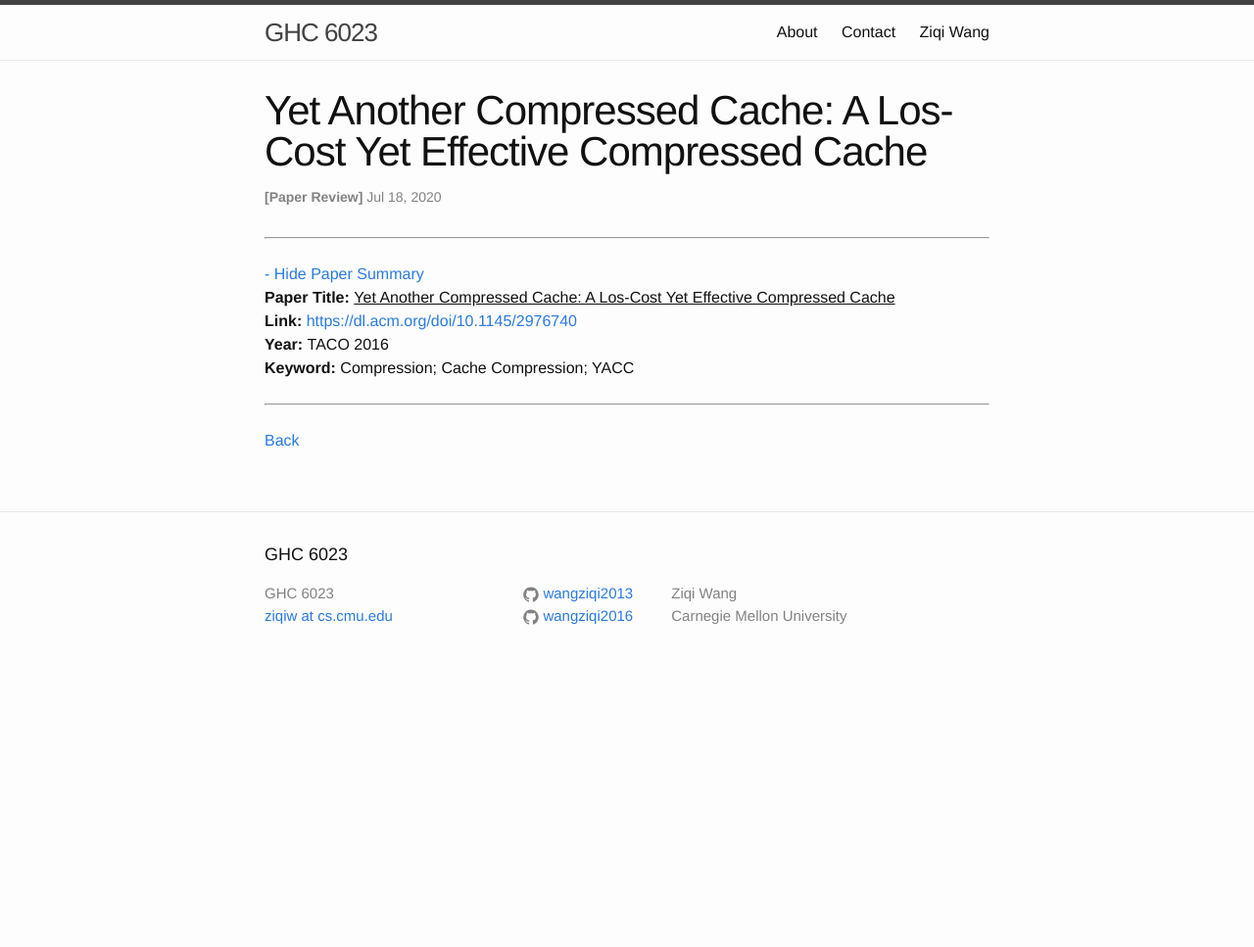
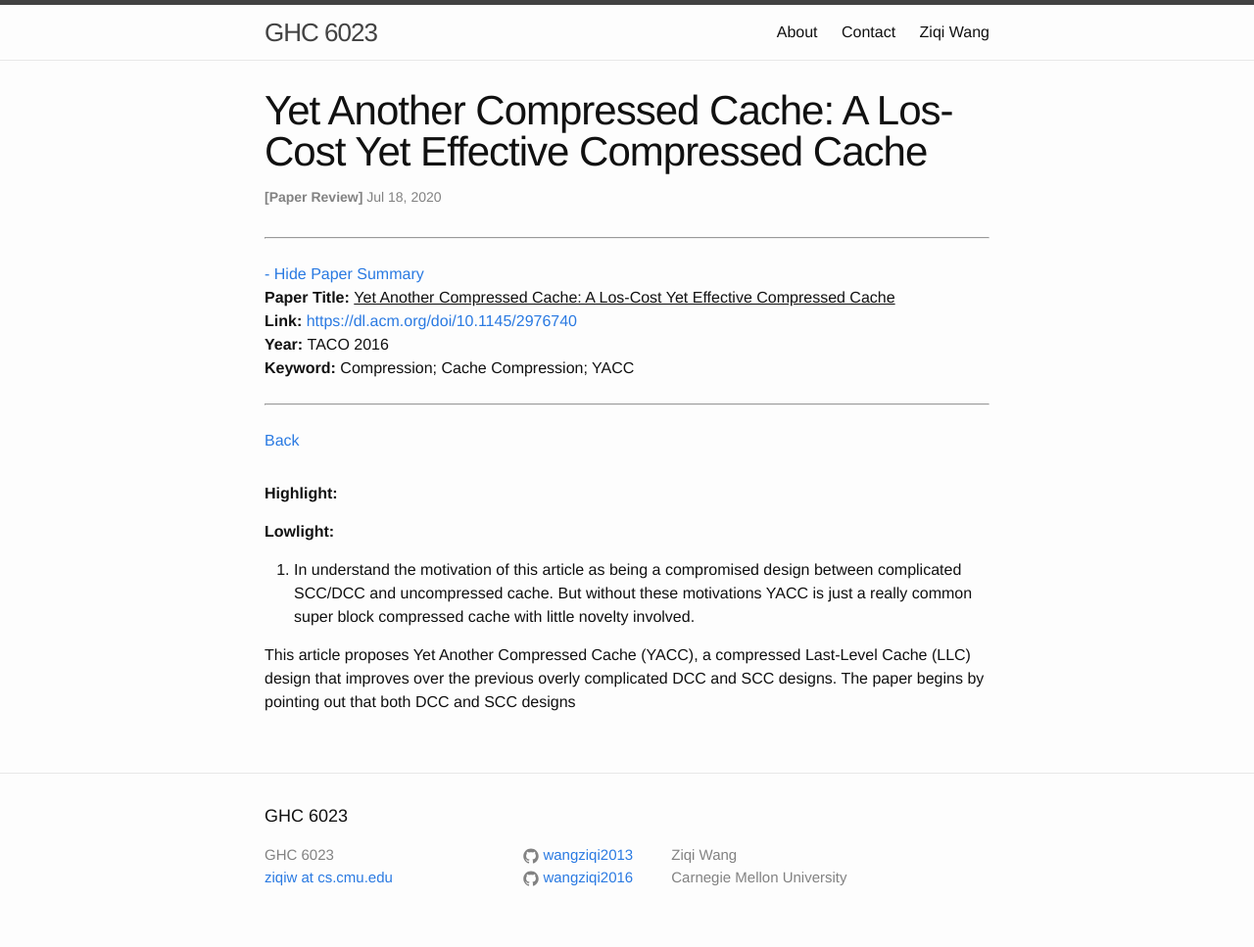
Before and after one commit to wangziqi2013/wangziqi2013.github.io, a Jekyll site: the page built from _posts/2020-07-17-yacc.markdown, in a window 1280 px wide. Shown: the whole page at 98% size. Built offline with Jekyll 4.4.1, drawn with Linux system fonts in a browser that asks for light colours; before the commit the page ends 900 px from its top, so only the background shows below that.

Commit message:
Adding lowlight

```diff
--- a/_posts/2020-07-17-yacc.markdown
+++ b/_posts/2020-07-17-yacc.markdown
@@ -12,3 +12,13 @@ htm_cd:
 htm_cr:
 version_mgmt:
 ---
+
+**Highlight:**
+
+**Lowlight:**
+
+1. In understand the motivation of this article as being a compromised design between complicated SCC/DCC and uncompressed
+   cache. But without these motivations YACC is just a really common super block compressed cache with little novelty involved.
+
+This article proposes Yet Another Compressed Cache (YACC), a compressed Last-Level Cache (LLC) design that improves over
+the previous overly complicated DCC and SCC designs. The paper begins by pointing out that both DCC and SCC designs
```
